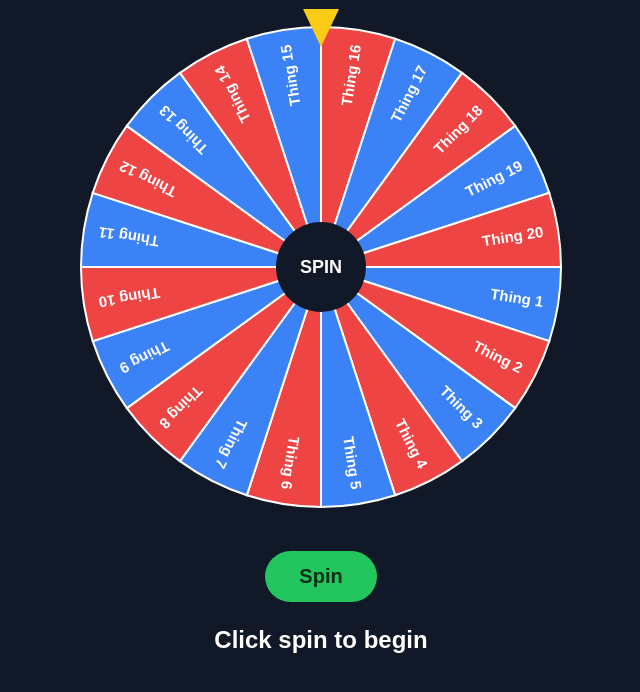
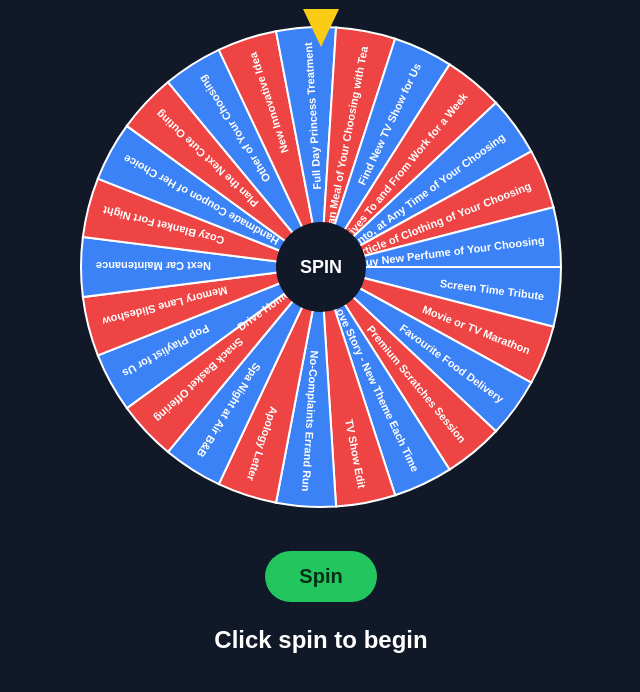
Before and after one commit to alexanderjbeauchamp7-hub/spin-wheel-website, a plain HTML site: page index.html in a window 1280 px wide. Shown: the part 124-816 px from the top of the page, without its empty margins (319-959 px from the left). Drawn offline with Linux system fonts and the light colour scheme.

Commit message:
Update index.html

```diff
--- a/index.html
+++ b/index.html
@@ -91,11 +91,32 @@
 
   <script>
     const items = [
-      "Thing 1", "Thing 2", "Thing 3", "Thing 4", "Thing 5",
-      "Thing 6", "Thing 7", "Thing 8", "Thing 9", "Thing 10",
-      "Thing 11", "Thing 12", "Thing 13", "Thing 14", "Thing 15",
-      "Thing 16", "Thing 17", "Thing 18", "Thing 19", "Thing 20"
-    ];
+  "Screen Time Tribute",
+  "Movie or TV Marathon",
+  "Favourite Food Delivery",
+  "Premium Scratches Session",
+  "Short Story of Our Love Story - New Theme Each Time",
+  "TV Show Edit",
+  "No-Complaints Errand Run",
+  "Apology Letter",
+  "Spa Night at Air B&B",
+  "Snack Basket Offering",
+  "Pop Playlist for Us",
+  "Memory Lane Slideshow",
+  "Next Car Maintenance",
+  "Cozy Blanket Fort Night",
+  "Handmade Coupon of Her Choice",
+  "Plan the Next Cute Outing",
+  "Other of Your Choosing",
+  "New Innovative Idea",
+  "Full Day Princess Treatment",
+  "Cook Egyptian Meal of Your Choosing with Tea",
+  "Find New TV Show for Us",
+  "Drives To and From Work for a Week",
+  "Drive Home, Even from Toronto, at Any Time of Your Choosing",
+  "Buy New Article of Clothing of Your Choosing",
+  "Buy New Perfume of Your Choosing"
+];
 
     const canvas = document.getElementById("wheel");
     const ctx = canvas.getContext("2d");
@@ -133,7 +154,7 @@
         ctx.rotate(startAngle + sliceAngle / 2);
         ctx.textAlign = "right";
         ctx.fillStyle = "white";
-        ctx.font = "bold 15px Arial";
+        ctx.font = "bold 11px Arial";
         ctx.fillText(items[i], center - 25, 5);
         ctx.restore();
       }
```
